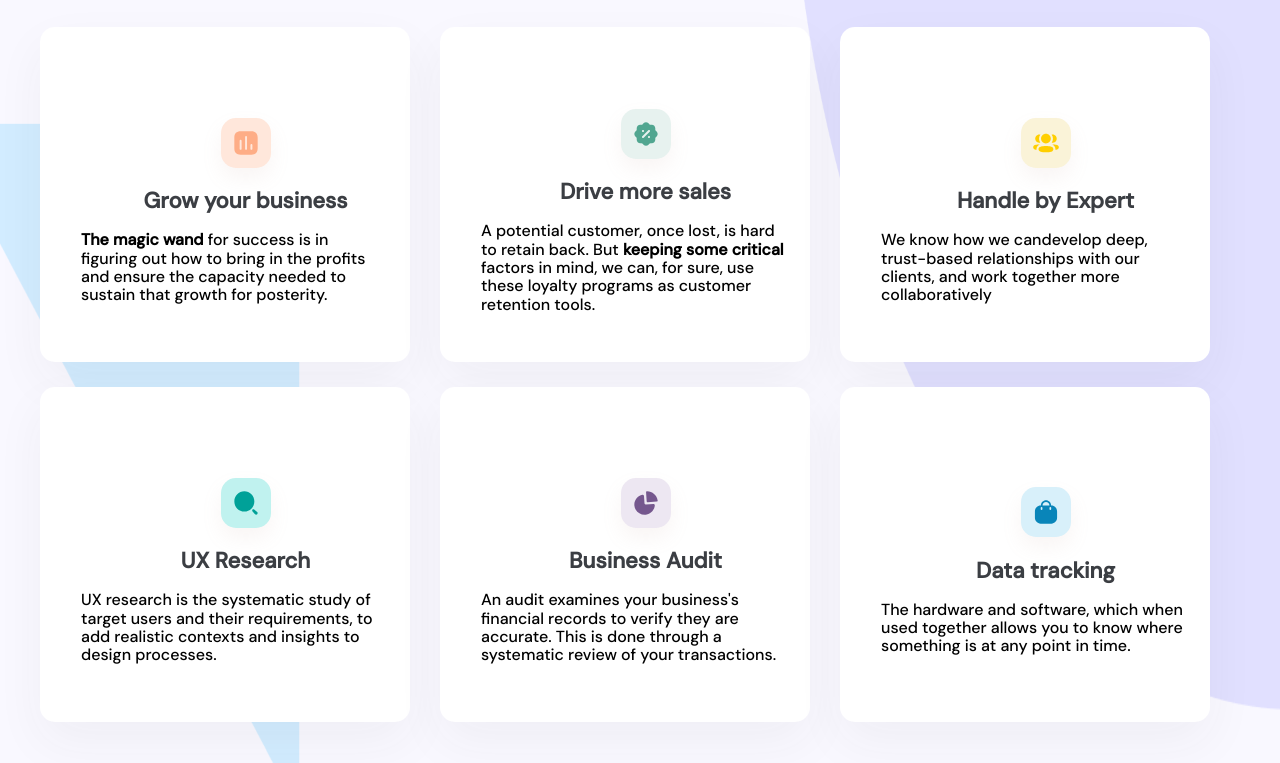
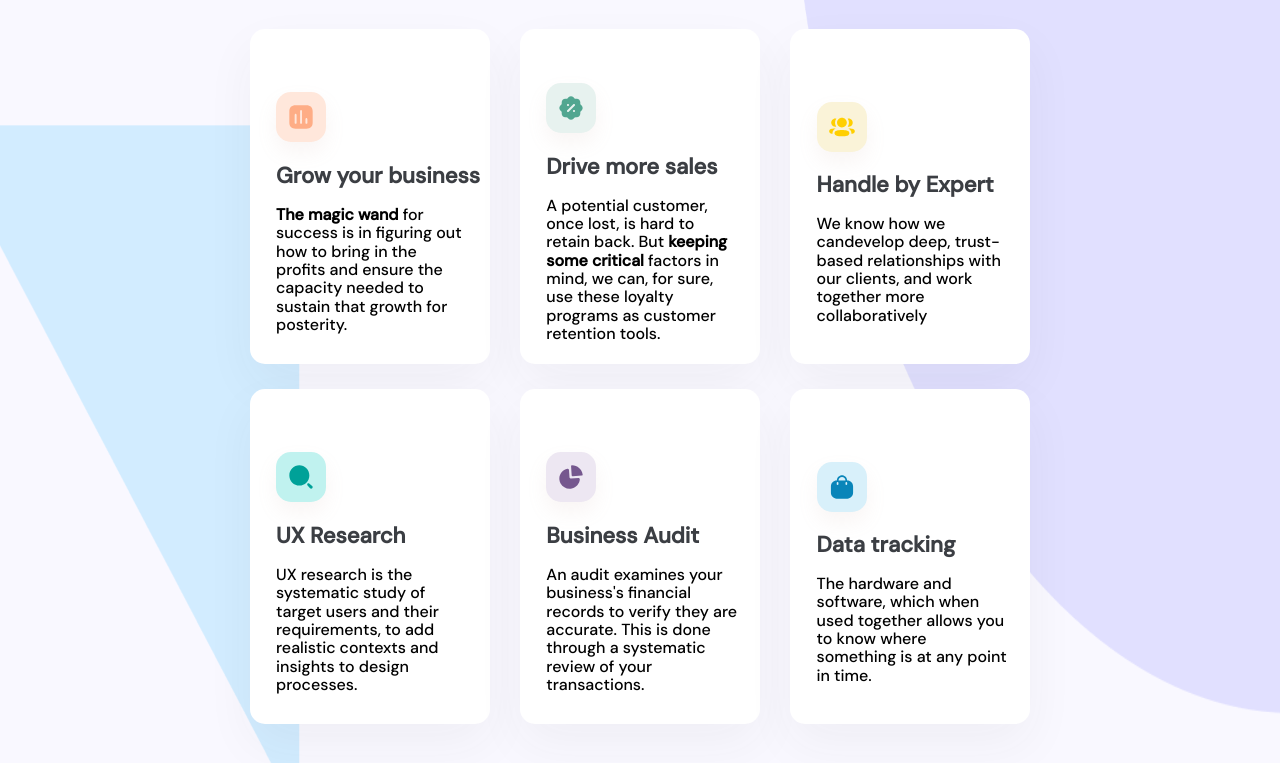
Before and after one commit to JLMaikl/LendingPage_DesignAgency, a plain HTML site: page index.html in a window 1280 px wide. Shown: the part 1237-2000 px from the top of the page. Drawn offline with nearby package versions, Linux system fonts and the light colour scheme.

Commit message:
Commit
Cards
Process start

```diff
--- a/css/style.css
+++ b/css/style.css
@@ -4,7 +4,7 @@
 body {
    font-family: DM Sans, sans-serif;
    max-width: 1922px;
-   height: 6121px;
+   /* height: 6121px; */
    margin: auto;
 }
 .header {
@@ -78,8 +78,8 @@ body {
 }
 .cards {
    max-width: 100%;
-   height: 1064px;
-   margin: auto;
+   height: 1068px;
+   /* margin: auto; */
    background: url(../image/bg.png) no-repeat;
    background-color: #F9F8FF;
    /* background-size: 100% auto; */
@@ -109,15 +109,18 @@ body {
    color: #3B3E43;
 }
 .card {
-   width: 370px;
+   /* width: 370px; */
+   width: 33%;
    height: 335px;
    background-color: #fff;
    box-shadow: 0px 20px 50px rgba(59, 62, 67, 0.05);
    border-radius: 15px;
    display: flex;
    justify-content: center;
-   align-items: center;
+   align-items: flex-start;
    flex-direction: column;
+}
+.card-right {
    margin-right: 30px;
 }
 .cards-chapter {
@@ -127,7 +130,8 @@ body {
    font-size: 22px;
    line-height: 30px;
    color: #3B3E43;
-   margin-left: 41px;
+   margin-left: 11%;
+   /* margin-left: 41px; */
    margin-bottom: 0;
 }
 .card-img-chart {
@@ -140,7 +144,8 @@ body {
    justify-content: center;
    align-items: center;
    margin-top: 50px;
-   margin-left: 41px;
+   margin-left: 11%;
+   /* margin-left: 41px; */
 }
 .card-img-discount {
    width: 50px;
@@ -152,7 +157,8 @@ body {
    justify-content: center;
    align-items: center;
    margin-top: 50px;
-   margin-left: 41px;
+   margin-left: 11%;
+   /* margin-left: 41px; */
 }
 .card-img-user {
    width: 50px;
@@ -164,7 +170,8 @@ body {
    justify-content: center;
    align-items: center;
    margin-top: 50px;
-   margin-left: 41px;
+   margin-left: 11%;
+   /* margin-left: 41px; */
 }
 .card-img-search {
    width: 50px;
@@ -176,7 +183,8 @@ body {
    justify-content: center;
    align-items: center;
    margin-top: 50px;
-   margin-left: 41px;
+   margin-left: 11%;
+   /* margin-left: 41px; */
 }
 .card-img-graph {
    width: 50px;
@@ -188,7 +196,8 @@ body {
    justify-content: center;
    align-items: center;
    margin-top: 50px;
-   margin-left: 41px;
+   margin-left: 11%;
+   /* margin-left: 41px; */
 }
 .card-img-bag {
    width: 50px;
@@ -200,32 +209,40 @@ body {
    justify-content: center;
    align-items: center;
    margin-top: 50px;
-   margin-left: 41px;
+   margin-left: 11%;
+   /* margin-left: 41px; */
 }
 .card-text {
    margin-top: 15px;
    margin-right: 23px;
-   margin-left: 41px;
+   margin-left: 11%;
+   /* margin-left: 41px; */
 }
 .card-box {
    margin-top: 32px;
    display: flex;
    justify-content: center;
-   align-items: left;
+   align-items: center;
    flex-direction: column;
 }
 .card-row-one {
    display: flex;
-   justify-content: flex-start;
-   align-items: left;
+   justify-content: center;
+   align-items: center;
    flex-direction: row;
+   width: 61%;
+   /* margin-left: 19.5%;
+   margin-right: 19.5%; */
 }
 .card-row-two {
    display: flex;
    justify-content:flex-start;
    align-items: center;
    flex-direction: row;
+   width: 61%;
    margin-top: 25px;
+   /* margin-left: 19.5%;
+   margin-right: 19.5%; */
 }
 
 /* cards */
@@ -273,11 +290,19 @@ body {
    margin-top: 24px;
    margin-bottom: 57px;
 }
+.process-cards {
+   display: flex;
+   align-items: center;
+   justify-content: center;
+   flex-direction: column;
+   max-width: 60.87%;
+}
 .process-card {
    display: flex;
    justify-content: space-around;
    align-items: flex-start;
-   width: 1170px;
+   max-width: 100%
+   /* width: 1170px; */
    height: 323px;
    background-color: #fff;
    box-shadow: 0px 20px 50px rgba(59, 62, 67, 0.05);
@@ -285,9 +310,13 @@ body {
    margin-bottom: 40px;
 }
 .process-card-text {
-   max-width: 530px;
+   width: 100%
+   /* max-width: 530px; */
    margin-top: 55px;
    margin-right: 68px;
+}
+.process-card-img {
+   width: 100%;
 }
 .process-icon-search {
    width: 50px;
--- a/index.html
+++ b/index.html
@@ -69,7 +69,7 @@
          </div>
          <div class="card-box">
             <div class="card-row-one">
-              <div class="card">
+              <div class="card card-right">
                <div class="card-img-chart">
                   <img src="./image/Chart.svg" alt="" class="card-img">
                </div>
@@ -81,7 +81,7 @@
                </p>
             </div>
             <!-- /.card -->
-            <div class="card">
+            <div class="card card-right">
                <div class="card-img-discount">
                   <img src="./image/Discount.svg" alt="" class="card-img">
                </div>
@@ -107,7 +107,7 @@
             <!-- /.card -->
             </div>
             <div class="card-row-two">
-               <div class="card">
+               <div class="card card-right">
                <div class="card-img-search">
                   <img src="./image/Search.svg" alt="" class="card-img">
                </div>
@@ -119,7 +119,7 @@
                </p>
             </div>
             <!-- /.card -->
-            <div class="card">
+            <div class="card card-right">
                <div class="card-img-graph">
                   <img src="./image/Graph.svg" alt="" class="card-img">
                </div>
```
